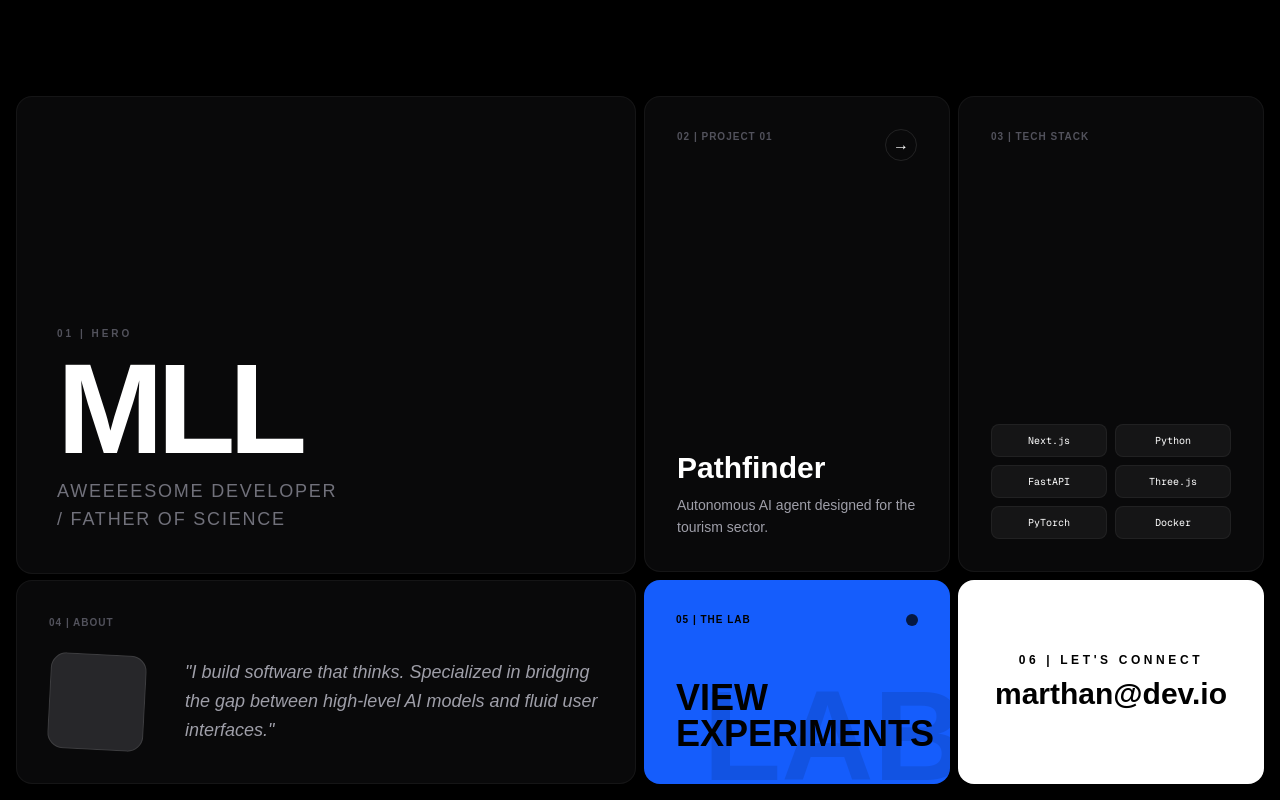
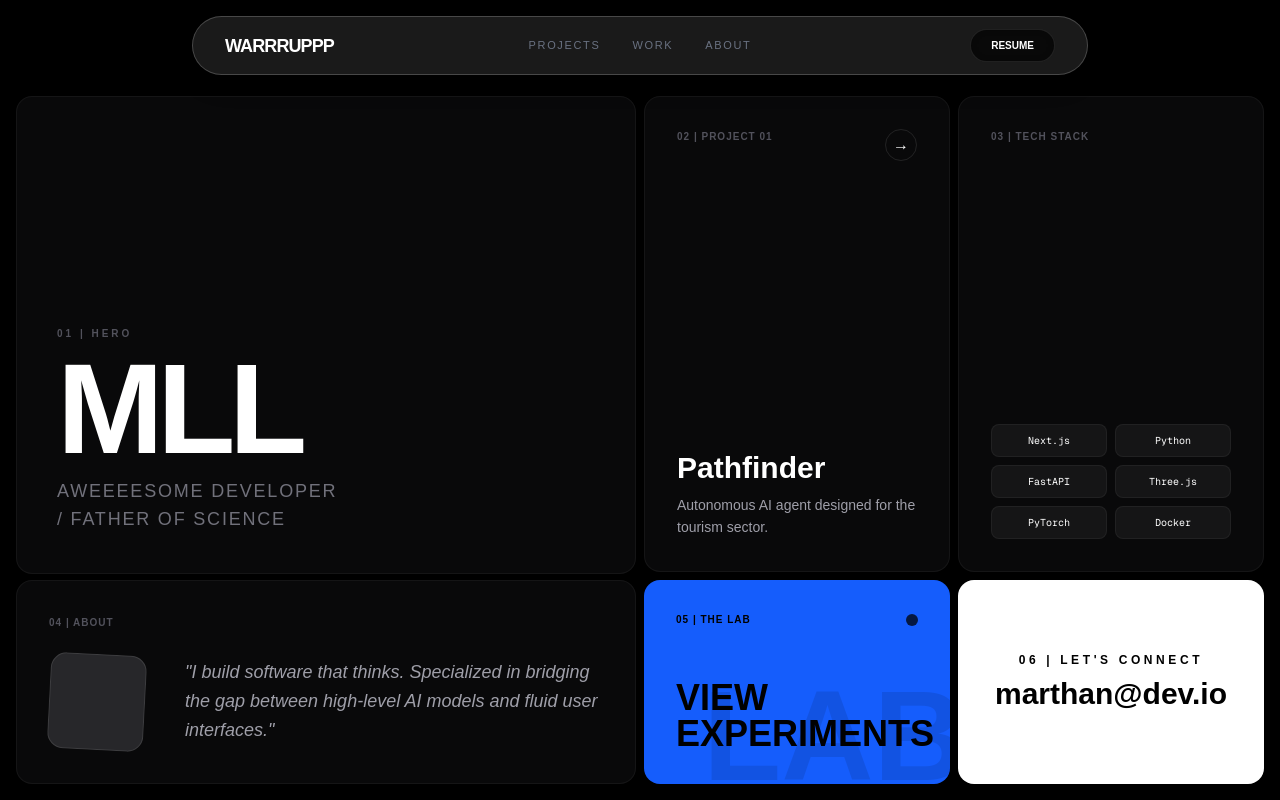
Before and after one commit to bikemaster2331/porpolyo, a Next.js app: page / in a window 1280 px wide. Built offline with nearby package versions, Linux system fonts and the light colour scheme.

Commit message:
Update layout with Satoshi font and Navbar

```diff
--- a/src/app/layout.tsx
+++ b/src/app/layout.tsx
@@ -1,6 +1,8 @@
 import type { Metadata } from "next";
 import { Geist, Geist_Mono } from "next/font/google";
+import localFont from "next/font/local";
 import "./globals.css";
+import Navbar from "@/components/navbar";
 
 const geistSans = Geist({
   variable: "--font-geist-sans",
@@ -12,9 +14,15 @@ const geistMono = Geist_Mono({
   subsets: ["latin"],
 });
 
+const satoshi = localFont({
+  src: "../../public/fonts/Satoshi-Medium.woff2",
+  variable: "--font-satoshi",
+  weight: "100 900",
+});
+
 export const metadata: Metadata = {
-  title: "Create Next App",
-  description: "Generated by create next app",
+  title: "Marthan Lanuzga | AI & Software Developer",
+  description: "Portfolio of Marthan Lanuzga - Lead Developer & AI Specialist",
 };
 
 export default function RootLayout({
@@ -25,9 +33,12 @@ export default function RootLayout({
   return (
     <html
       lang="en"
-      className={`${geistSans.variable} ${geistMono.variable} h-full antialiased`}
+      className={`${geistSans.variable} ${geistMono.variable} ${satoshi.variable} h-full antialiased dark`}
     >
-      <body className="min-h-full flex flex-col">{children}</body>
+      <body className="min-h-full flex flex-col">
+        <Navbar /> {/* 4. Add the component here */}
+        <main className="flex-grow">{children}</main>
+      </body>
     </html>
   );
 }
```
